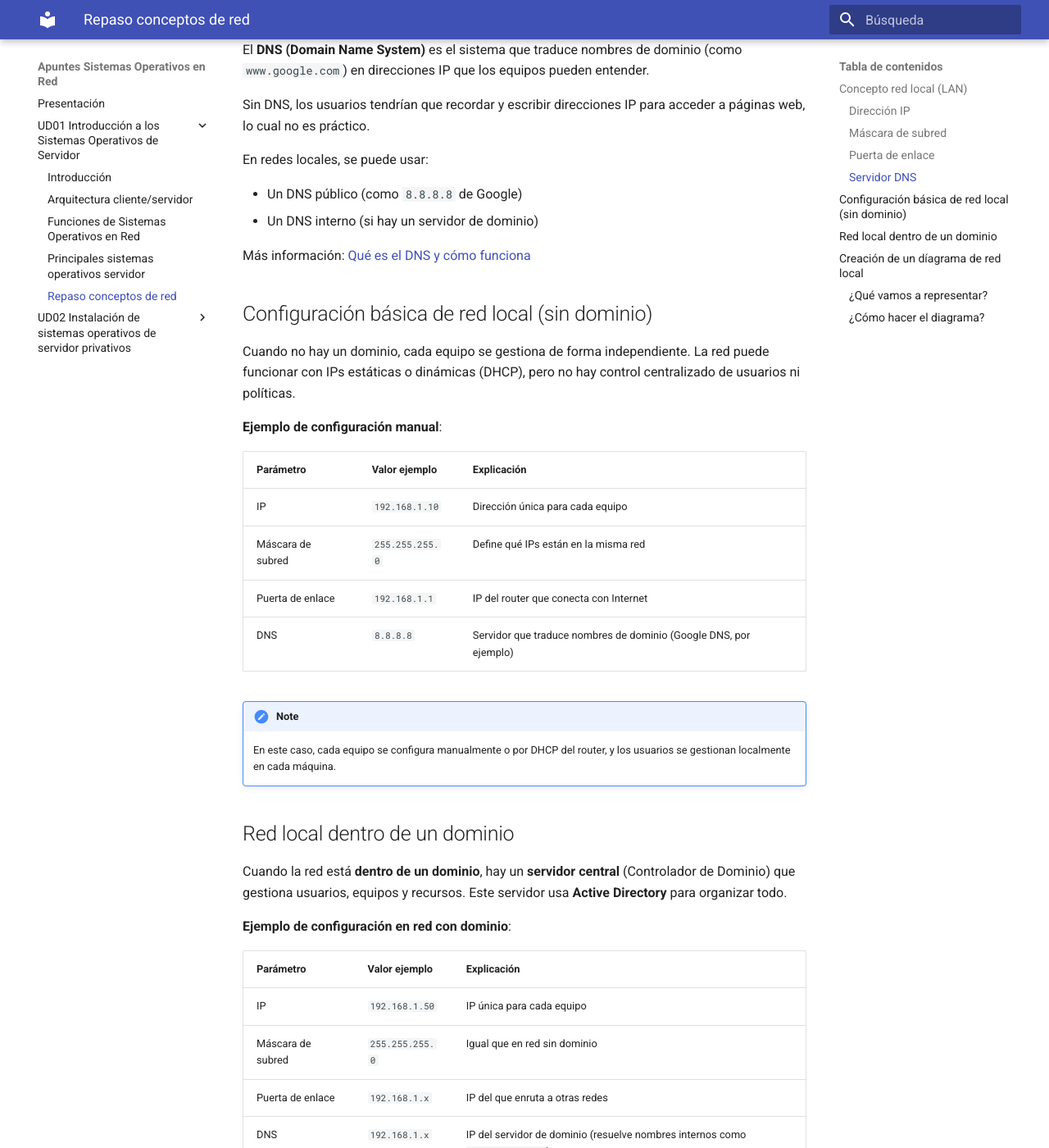
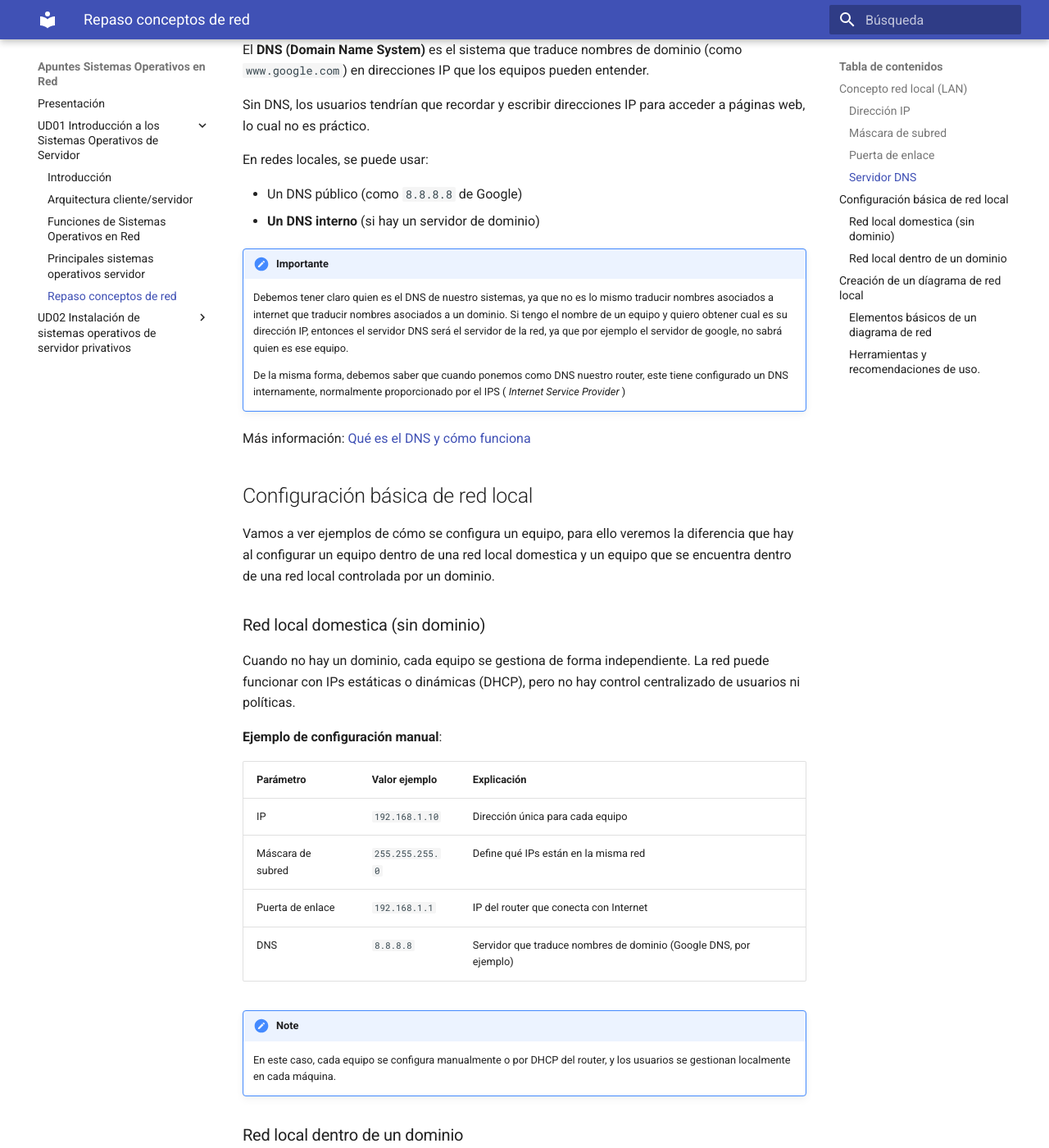
Before and after one commit to apuntes-sergio/sox, an MkDocs documentation site: the page built from docs/01_5_recordatorio_red.md, in a window 1280 px wide and 1400 px high, scrolled down 2437 px. Shown: the whole window at 82% size. Built offline with MkDocs 1.6.1 and Material for MkDocs 9.7.7, drawn with Linux system fonts in a browser that asks for light colours; some of the changed text lies outside the part shown.

Commit message:
Recordatorio configuración Red

```diff
--- a/docs/01_5_recordatorio_red.md
+++ b/docs/01_5_recordatorio_red.md
@@ -77,11 +77,21 @@ Sin DNS, los usuarios tendrían que recordar y escribir direcciones IP para acce
 En redes locales, se puede usar:
 
 - Un DNS público (como `8.8.8.8` de Google)
-- Un DNS interno (si hay un servidor de dominio)
+- **Un DNS interno** (si hay un servidor de dominio)
+
+!!!importante
+
+    Debemos tener claro quien es el DNS de nuestro sistemas, ya que no es lo mismo traducir nombres asociados a internet que traducir nombres asociados a un dominio. Si tengo el nombre de un equipo y quiero obtener cual es su dirección IP, entonces el servidor DNS será el servidor de la red, ya que por ejemplo el servidor de google, no sabrá quien es ese equipo.
+
+    De la misma forma, debemos saber que cuando ponemos como DNS nuestro router, este tiene configurado un DNS internamente, normalmente proporcionado por el IPS ( *Internet Service Provider* )
 
 Más información: [Qué es el DNS y cómo funciona](https://www.redeszone.net/tutoriales/redes-lan/que-es-dns/)
 
-## Configuración básica de red local (sin dominio)
+## Configuración básica de red local
+
+Vamos a ver ejemplos de cómo se configura un equipo, para ello veremos la diferencia que hay al configurar un equipo dentro de una red local domestica y un equipo que se encuentra dentro de una red local controlada por un dominio.
+
+### Red local domestica (sin dominio)
 
 Cuando no hay un dominio, cada equipo se gestiona de forma independiente. La red puede funcionar con IPs estáticas o dinámicas (DHCP), pero no hay control centralizado de usuarios ni políticas.
 
@@ -98,7 +108,7 @@ Cuando no hay un dominio, cada equipo se gestiona de forma independiente. La red
 
     En este caso, cada equipo se configura manualmente o por DHCP del router, y los usuarios se gestionan localmente en cada máquina.
 
-## Red local dentro de un dominio
+### Red local dentro de un dominio
 
 Cuando la red está **dentro de un dominio**, hay un **servidor central** (Controlador de Dominio) que gestiona usuarios, equipos y recursos. Este servidor usa **Active Directory** para organizar todo.
 
@@ -115,7 +125,7 @@ Cuando la red está **dentro de un dominio**, hay un **servidor central** (Contr
 
 Una vez comprendidos los conceptos fundamentales de redes (IP, máscara de subred, puerta de enlace, DNS...), es momento de aplicar ese conocimiento en un caso práctico: el diseño de una red local para unas oficinas.
 
-### ¿Qué vamos a representar?
+### Elementos básicos de un diagrama de red
 
 El objetivo es crear un **diagrama de red** que refleje cómo se conectan los distintos dispositivos de una oficina. Este diagrama debe incluir:
 
@@ -135,7 +145,7 @@ Cada dispositivo debe estar identificado con:
 
     Es buena práctica reservar rangos para cada tipo de departamento. Por ejemplo, del `.1` al `.20` para infraestructura, del `.50` al `.60` para PCs de un departamento... , y del `.200` en adelante para periféricos.
 
-### ¿Cómo hacer el diagrama?
+### Herramientas y recomendaciones de uso.
 
 Puedes usar herramientas como **draw.io**, **Lucidchart**, o incluso papel y lápiz. Lo importante es que el diagrama sea claro y represente:
 
```
